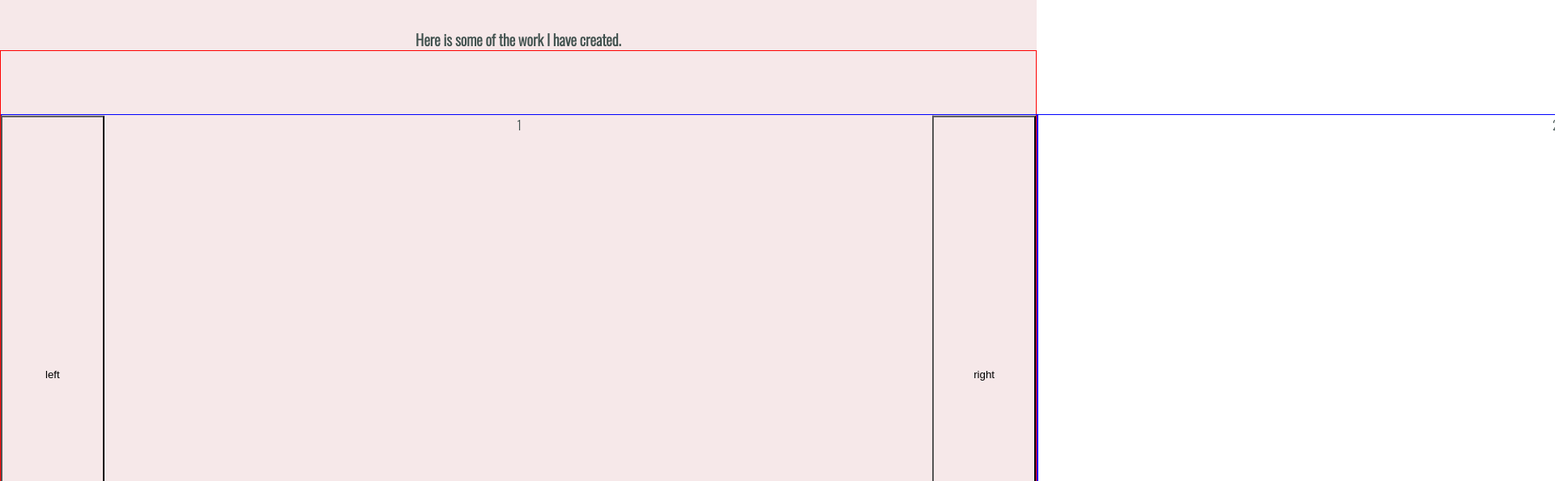
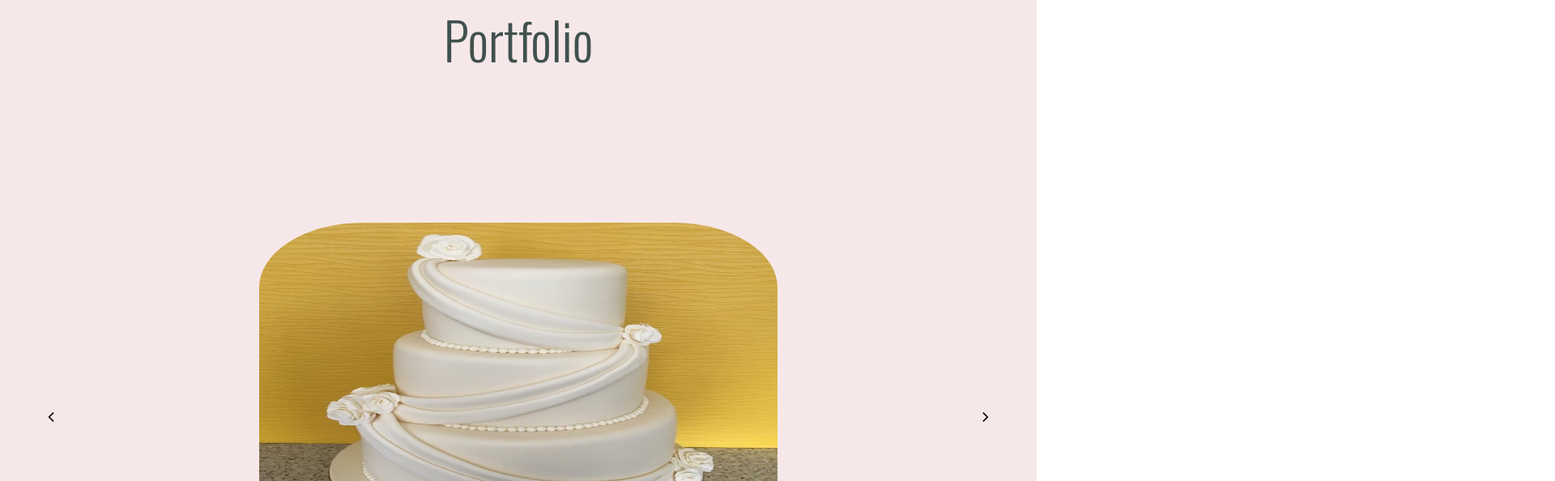
Before and after one commit to ChrisKirbyDev/Cakes, a React (Create React App) app: page / in a window 1280 px wide. Shown: the part 862-1456 px from the top of the page at 81% size, 1920 px wide, since content can reach past the window. Built offline with nearby package versions, Linux system fonts and the light colour scheme.

Commit message:
import images through portfolioimg into the portfolioArr,style images and set title position

```diff
--- a/public/index.html
+++ b/public/index.html
@@ -7,6 +7,8 @@
   <title>Cakes By Emily Eve</title>
   <!-- Google fonts -->
   <link href="https://fonts.googleapis.com/css2?family=Oswald:wght@300&display=swap" rel="stylesheet">
+  <!-- Font Awesome -->
+  <script src="https://kit.fontawesome.com/d8de2d9986.js"></script>
 </head>
 
 <body>
--- a/src/Components/Common/portfolio.js
+++ b/src/Components/Common/portfolio.js
@@ -1,7 +1,24 @@
 import React, { useState } from "react";
+import PortfolioImg from "./portfolioimg";
+
+// Images
+
+import i1 from "../assets/img/01-thumbnail.jpg";
+import i2 from "../assets/img/02-thumbnail.jpg";
+import i3 from "../assets/img/03-thumbnail.jpg";
+import i4 from "../assets/img/04-thumbnail.jpg";
+import i5 from "../assets/img/05-thumbnail.jpg";
+import i6 from "../assets/img/06-thumbnail.jpg";
 
 function Portfolio() {
-        let portfolioArr = [1, 2, 3, 4, 5];
+        let portfolioArr = [
+        <PortfolioImg src={i1} />,
+        <PortfolioImg src={i2} />,
+        <PortfolioImg src={i3} />,
+        <PortfolioImg src={i4} />,
+        <PortfolioImg src={i5} />,
+        <PortfolioImg src={i6} />
+    ];
         const [x, setX] = useState(0);
         const goLeft = () => {
             console.log(x)
@@ -17,10 +34,7 @@ function Portfolio() {
         return(
             <section className="portfolio-section" id="section">
                 <div className="portfolio-container">
-                    <div className="portfolio-text-center">
-                        <h2 className="portfolio-section-heading">Portfolio</h2>
-                        <h3 className="portfolio-section-subheading">Here is some of the work I have created.</h3>
-                    </div>
+                    <h2>Portfolio</h2>
                     <div className="portfolio-slider">
                         {portfolioArr.map((item, index) => {
                             return (
@@ -30,10 +44,10 @@ function Portfolio() {
                             );
                         })}
                         <button id="goLeft" onClick={goLeft}>
-                            left
+                            <i class="fa fa-chevron-left" aria-hidden="true"></i>
                         </button>
                         <button id="goRight" onClick={goRight}>
-                            right
+                            <i class="fa fa-chevron-right" aria-hidden="true"></i>
                         </button>
                     </div>
                 </div>
--- /dev/null
+++ b/src/Components/Common/portfolioimg.js
@@ -0,0 +1,7 @@
+import React from "react";
+
+function PortfolioImg({ src }){
+    return <img src={src} alt="portfolio image" className="portfolio-img"></img>
+}
+
+export default PortfolioImg;
--- a/src/styles/modules/_portfolio.css
+++ b/src/styles/modules/_portfolio.css
@@ -1,26 +1,38 @@
 .portfolio-section {
     text-align: center;
     color: #40514e;
-    height: 120vh;
+    height: 130vh;
     background-color: rgba(240, 217, 218, 0.6);
 }
 
+
 .portfolio-slider {
-    border: 1px solid red;
     position: relative;
     width: 100%;
     height: 100vh;
     box-sizing: border-box;
     display: flex;
     align-items: center;
+    overflow: hidden;
+}
+
+.portfolio-container {
+    padding-top: 10vh;
 }
 
 .portfolio-slide {
     position: relative;
-    border: 1px solid blue;
     min-width: 100%;
-    height: 80vh;
+    height: 100vh;
     transition: 0.5s;
+    overflow: hidden;
+}
+
+.portfolio-img {
+    width: 50%;
+    height: 50%;
+    border-radius: 20%;
+    margin-top: 20vh;
 }
 
 #goLeft {
@@ -31,6 +43,9 @@
     width: 10%;
     height: 80%;
     background: none;
+    border: none;
+    outline: none;
+
 }
 
 #goRight{
@@ -41,4 +56,14 @@
     width: 10%;
     height: 80%;
     background: none;
+    border: none;
+    outline: none;
 }
+
+#goRight:hover{
+    background-color: rgba(240, 217, 218, 0.3);
+}
+
+#goLeft:hover{
+    background-color: rgba(240, 217, 218, 0.3);
+}
```
